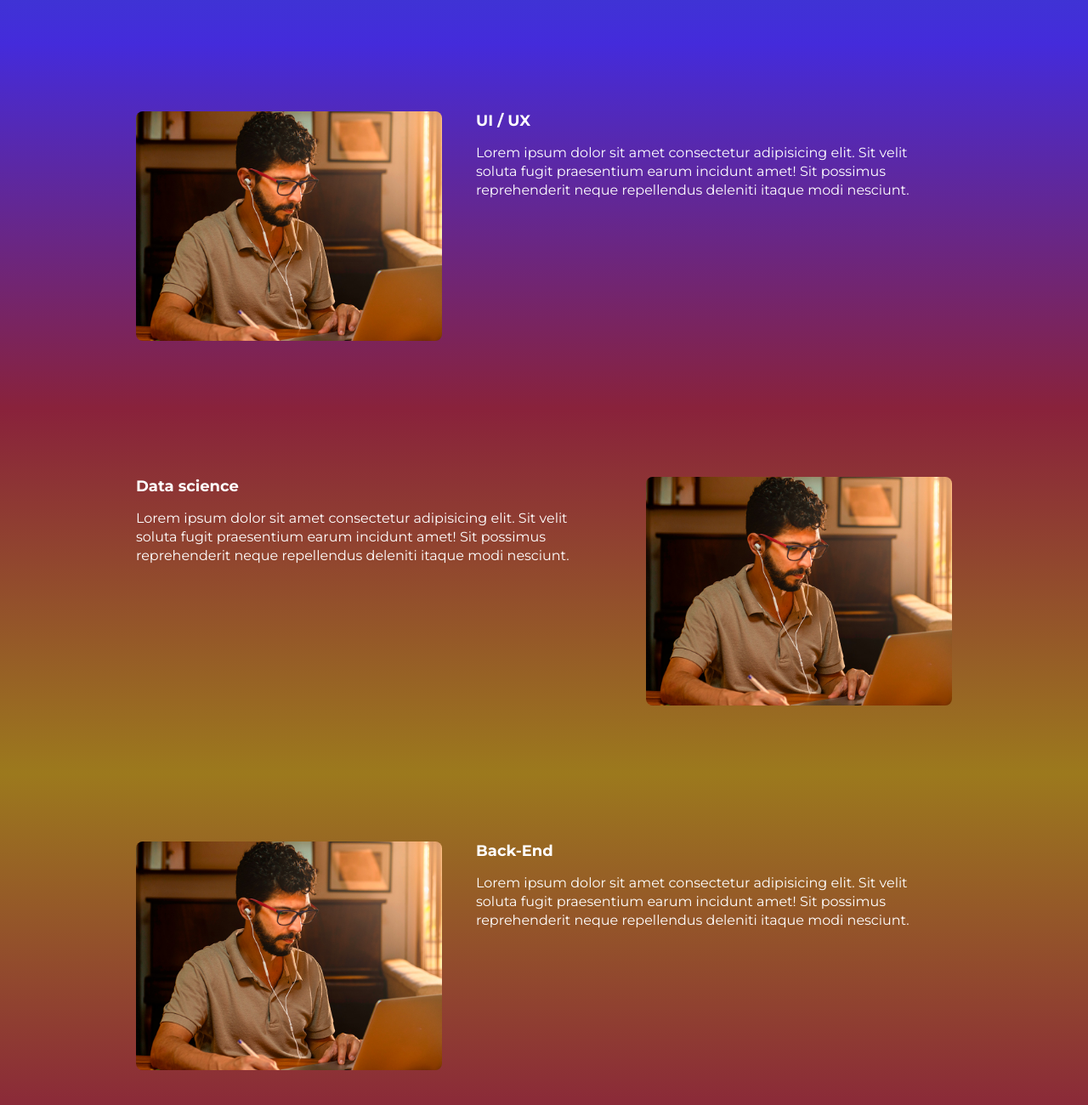
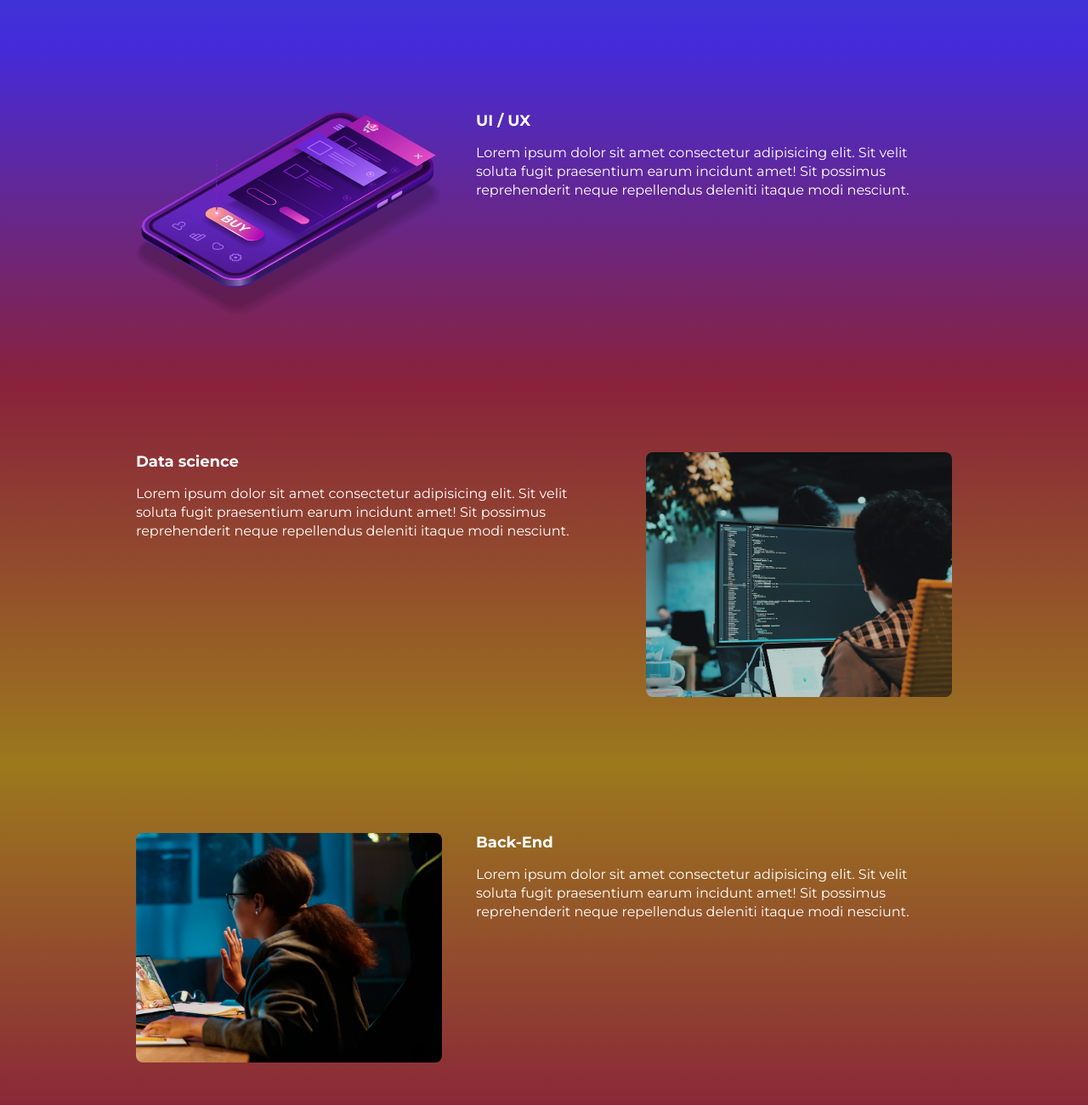
Before and after one commit to erickmjr/ebac_tech_talks, a website built with Parcel: page src/index.html in a window 1280 px wide. Shown: the part 940-2240 px from the top of the page at 85% size. Built offline with nearby package versions, Linux system fonts and the light colour scheme.

Commit message:
correcao das imagens

```diff
--- a/src/index.html
+++ b/src/index.html
@@ -53,7 +53,7 @@
                 </h2>
                 <p class="event__details__description">Lorem ipsum dolor sit amet consectetur adipisicing elit. Sit velit soluta fugit praesentium earum incidunt amet! Sit possimus reprehenderit neque repellendus deleniti itaque modi nesciunt.</p>
             </div>
-            <img class="event__image" src="./images/frontend.png" alt="Front-end">
+            <img class="event__image" src="./images/ui-ux.png" alt="UI-UX">
         </div>
     </section>
 
@@ -65,7 +65,7 @@
                 </h2>
                 <p class="event__details__description">Lorem ipsum dolor sit amet consectetur adipisicing elit. Sit velit soluta fugit praesentium earum incidunt amet! Sit possimus reprehenderit neque repellendus deleniti itaque modi nesciunt.</p>
             </div>
-            <img class="event__image" src="./images/frontend.png" alt="Front-end">
+            <img class="event__image" src="./images/data.png" alt="Data science">
         </div>
     </section>
 
@@ -77,7 +77,7 @@
                 </h2>
                 <p class="event__details__description">Lorem ipsum dolor sit amet consectetur adipisicing elit. Sit velit soluta fugit praesentium earum incidunt amet! Sit possimus reprehenderit neque repellendus deleniti itaque modi nesciunt.</p>
             </div>
-            <img class="event__image" src="./images/frontend.png" alt="Front-end">
+            <img class="event__image" src="./images/backend.png" alt="Back-end">
         </div>
     </section>
 
```
